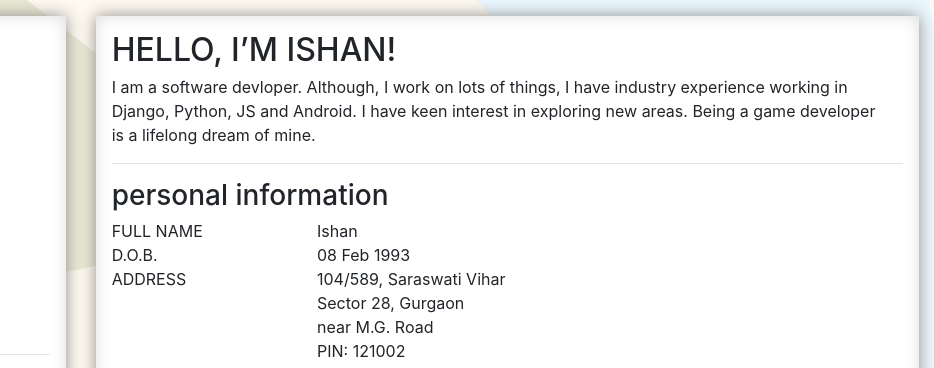
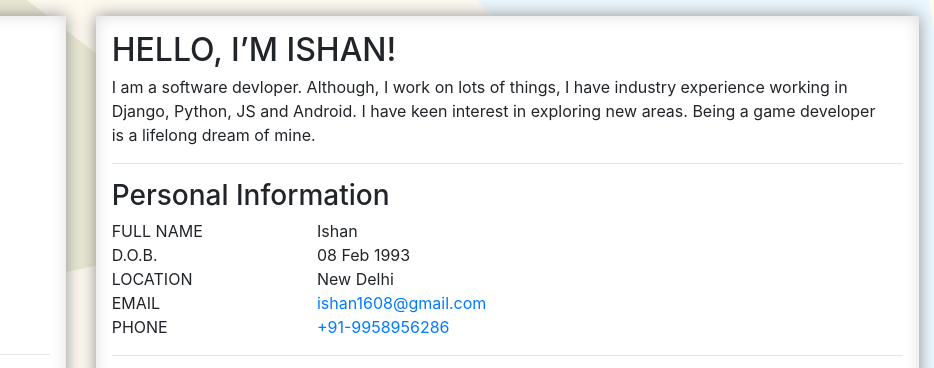
Before and after one commit to ishan1608/ishan1608, a website: page index.html in a window 1280 px wide. Shown: the top 368 px of the page, 346-1280 px from the left. Drawn offline with Linux system fonts and the light colour scheme.

Commit message:
Fixed the typo in Personal Information Removed the complete address

```diff
--- a/index.html
+++ b/index.html
@@ -64,7 +64,7 @@
                         <hr/>
                         <div class="row">
                             <div class="col-12">
-                                <h3>personal information</h3>
+                                <h3>Personal Information</h3>
                             </div>
                             <div class="col-3 section-heading">
                                 Full Name
@@ -79,13 +79,10 @@
                                 08 Feb 1993
                             </div>
                             <div class="col-3 section-heading">
-                                Address
+                                Location
                             </div>
                             <div class="col-9">
-                                104/589, Saraswati Vihar<br/>
-                                Sector 28, Gurgaon<br/>
-                                near M.G. Road<br/>
-                                PIN: 121002
+                                New Delhi
                             </div>
                             <div class="col-3 section-heading">
                                 Email
```
